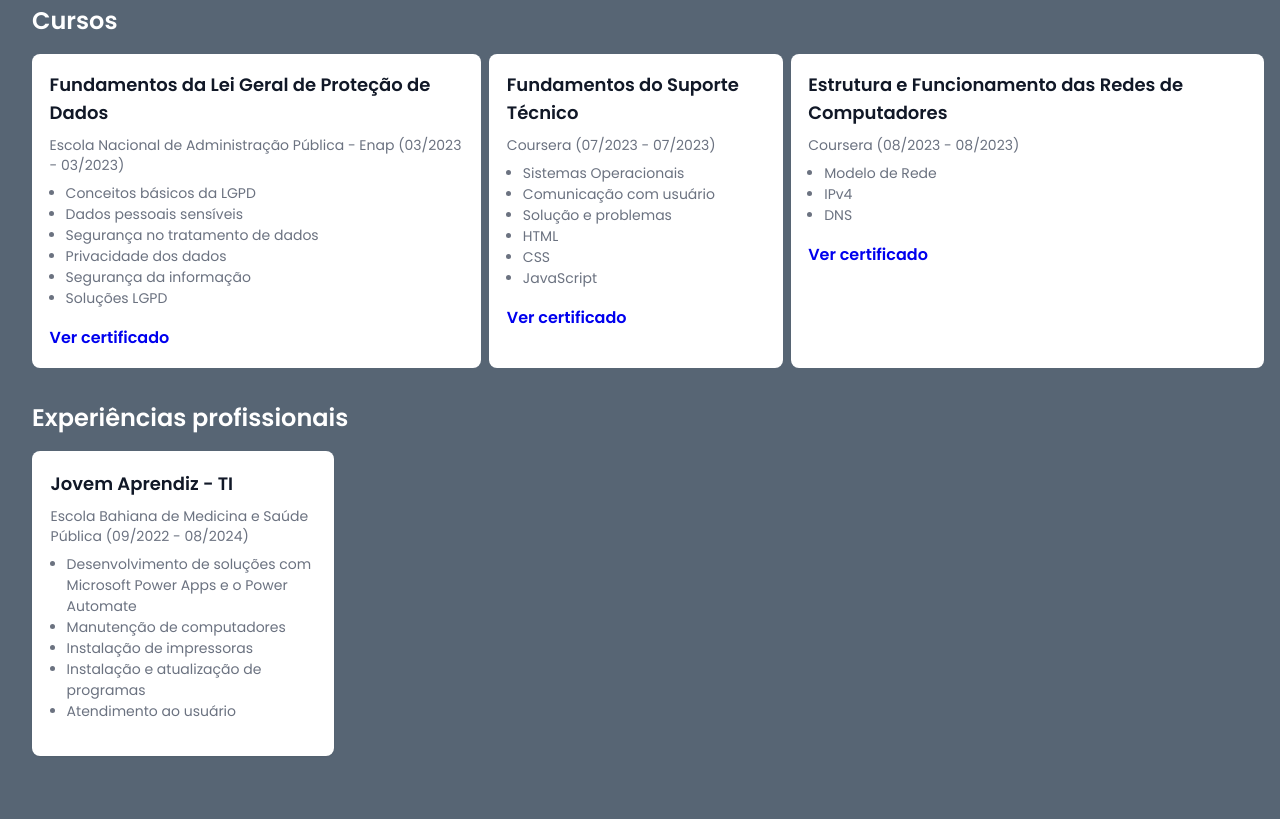
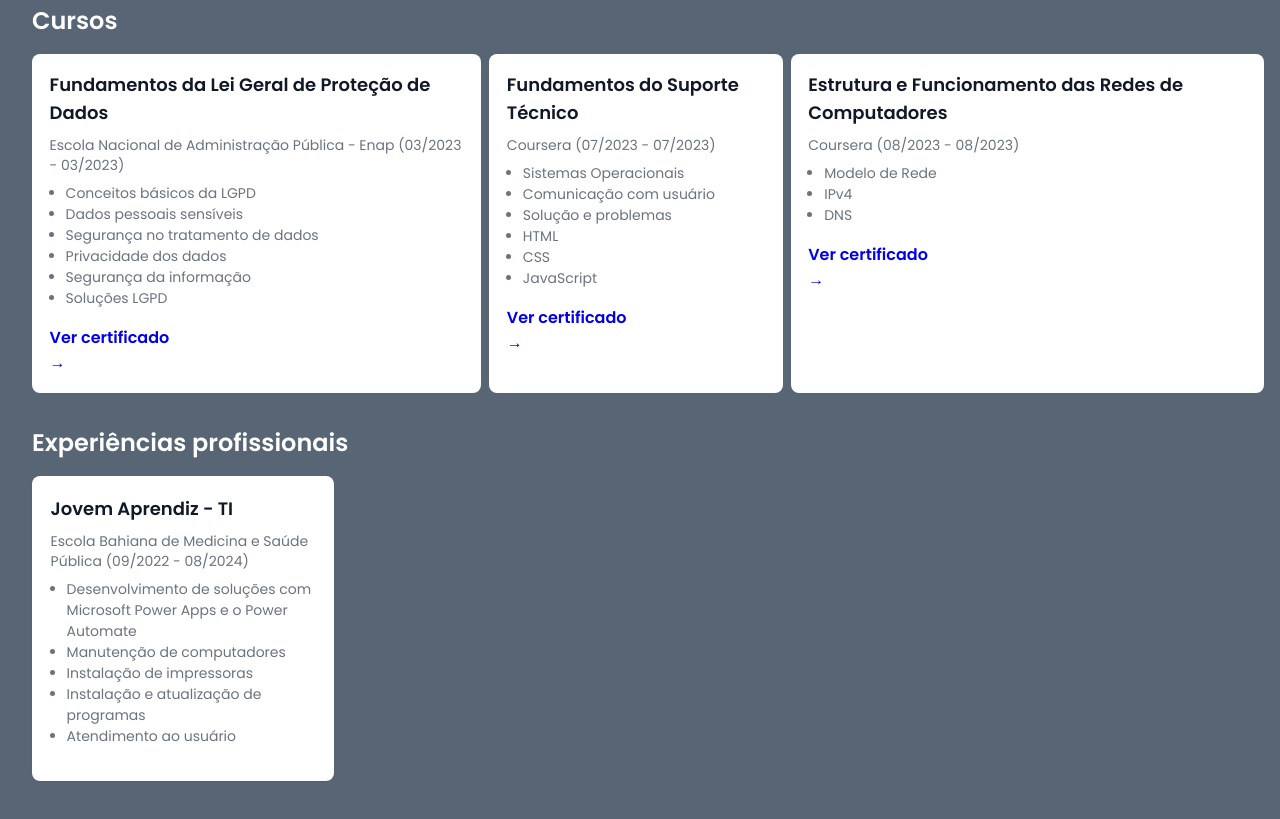
Before and after one commit to Louis014/portifolio, a plain HTML site: page index.html in a window 1280 px wide. Shown: the part 712-1531 px from the top of the page. Drawn offline with Linux system fonts and the light colour scheme; a web font is replaced by a local one.

Commit message:
index.html

```diff
--- a/index.html
+++ b/index.html
@@ -100,7 +100,7 @@
                         </ul>
                         </p>
                         <a class="vercertificado" href="/pdfs/Certificado LGPD.pdf" target="_blank">
-                            Ver certificado
+                            Ver certificado <p class="seta">→</p>
                         </a>
                     </div>
                 </div>
@@ -124,7 +124,7 @@
                         </ul>
                         </p>
                         <a class="vercertificado" href="/pdfs/Certificado Fund Suporte Técnico.pdf" target="_blank">
-                            Ver certificado
+                            Ver certificado <p class="seta">→</p>
                         </a>
                     </div>
                 </div>
@@ -145,7 +145,7 @@
                         </ul>
                         </p>
                         <a class="vercertificado" href="/pdfs/Certificado REDES.pdf" target="_blank">
-                            Ver certificado
+                            Ver certificado <p class="seta">→</p>
                         </a>
                     </div>
                 </div>
```
